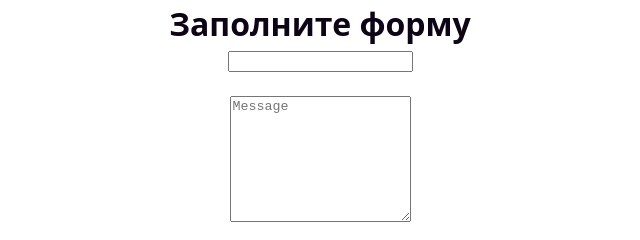
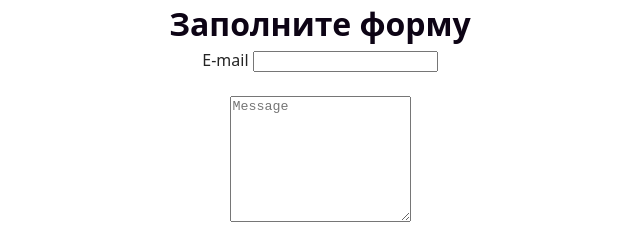
Before and after one commit to denisof-vladimir/goit-js-hw-09new3, a plain HTML site: page 2-form.html in a window 1280 px wide. Shown: the top 240 px of the page, 320-960 px from the left. Drawn offline with Linux system fonts and the light colour scheme.

Commit message:
Deploying to gh-pages from @ denisof-vladimir/goit-js-hw-09new3@c09957693856373c729412b57cb97b2e01c3d58e 🚀

```diff
--- a/2-form.html
+++ b/2-form.html
@@ -16,12 +16,12 @@
       <div class="container"></div>
       <h1 class="main-title"> Заполните форму</h1>
         <form class="feedback-form js-feedback-form" >
-          <label>  <input class="input-class"
+          <label> E-mail <input class="input-class"
               type="email"
               name="email"
 
               />  </label>
-          <label>   <textarea class="message-class"
+          <label>  <textarea class="message-class"
                name="message"
                rows="8"
                placeholder="Message" ></textarea>  </label>
--- a/2-form.js
+++ b/2-form.js
@@ -1,2 +1,2 @@
-import"./assets/modulepreload-polyfill-B5Qt9EMX.js";/* empty css                      */const l=document.querySelector(".js-feedback-form");let t={email:"",message:""};const a=()=>{try{if(localStorage.length==0)return;const e=JSON.parse(localStorage.getItem("feedback-form-state"));t=e;for(const o in e)l.elements[o].value=e[o]}catch(e){console.log(e)}};a();const r=e=>{const o=e.target;t[o.name]=o.value,localStorage.setItem("feedback-form-state",JSON.stringify(t))},s=e=>{console.log("FormData-",t),t.email.length==0||t.message.length==0?console.log("Fill please all fields"):(e.preventDefault(),l.reset(),localStorage.removeItem("feedback-form-state"))};l.addEventListener("input",r);l.addEventListener("submit",s);
+import"./assets/modulepreload-polyfill-B5Qt9EMX.js";/* empty css                      */const l=document.querySelector(".js-feedback-form");l.elements.email.value="";l.elements.message.value="";let t={email:"",message:""};const a=()=>{try{if(localStorage.length==0)return;const e=JSON.parse(localStorage.getItem("feedback-form-state"));t=e;for(const o in e)l.elements[o].value=e[o]}catch(e){console.log(e)}};a();const r=e=>{const o=e.target;t[o.name]=o.value,localStorage.setItem("feedback-form-state",JSON.stringify(t))},s=e=>{t.email.length==0||t.message.length==0?console.log("Fill please all fields"):(console.log(t),e.preventDefault(),l.reset(),localStorage.removeItem("feedback-form-state"))};l.addEventListener("input",r);l.addEventListener("submit",s);
 //# sourceMappingURL=2-form.js.map
```
Also changed, not shown: 1 other file.
